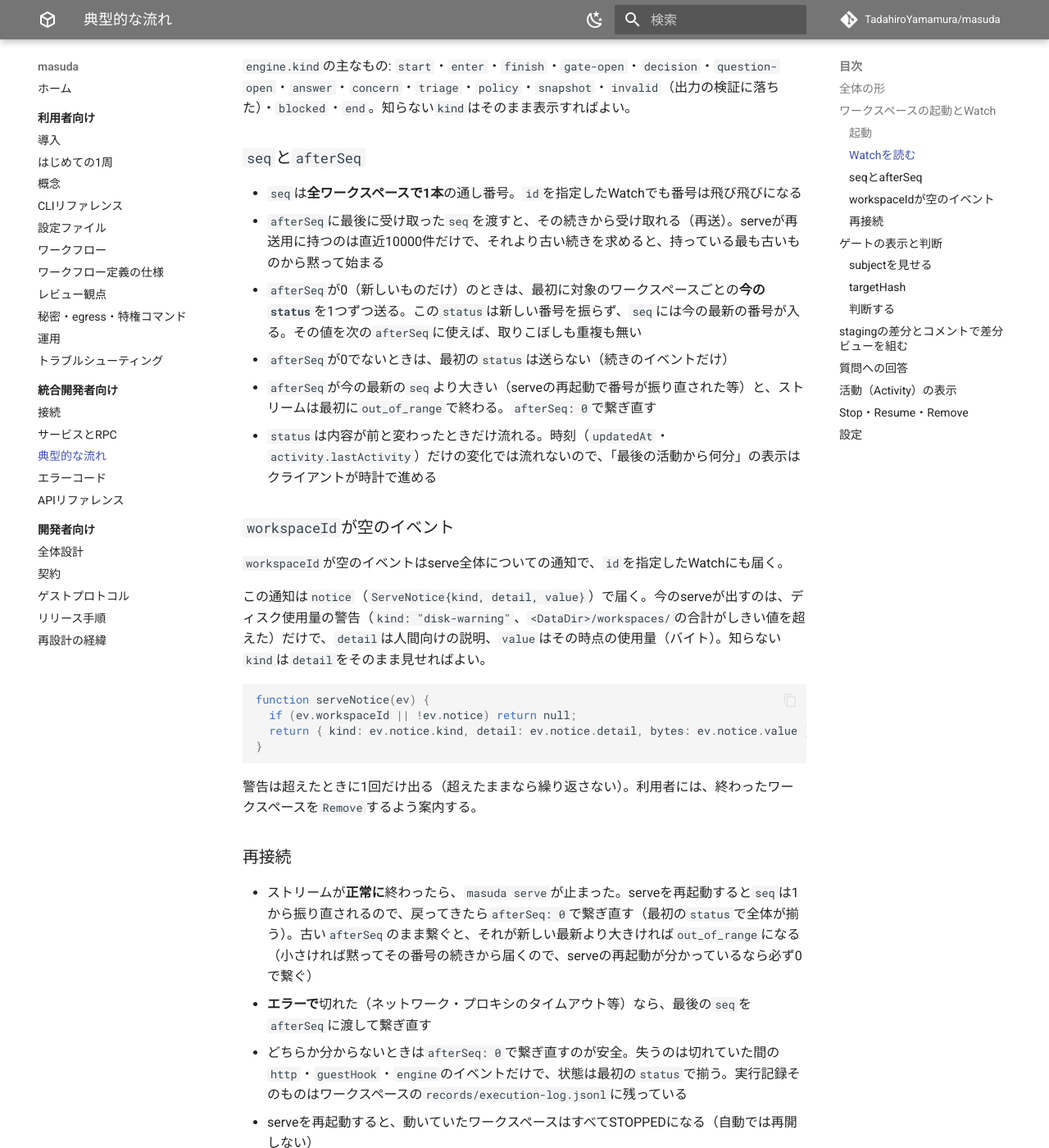
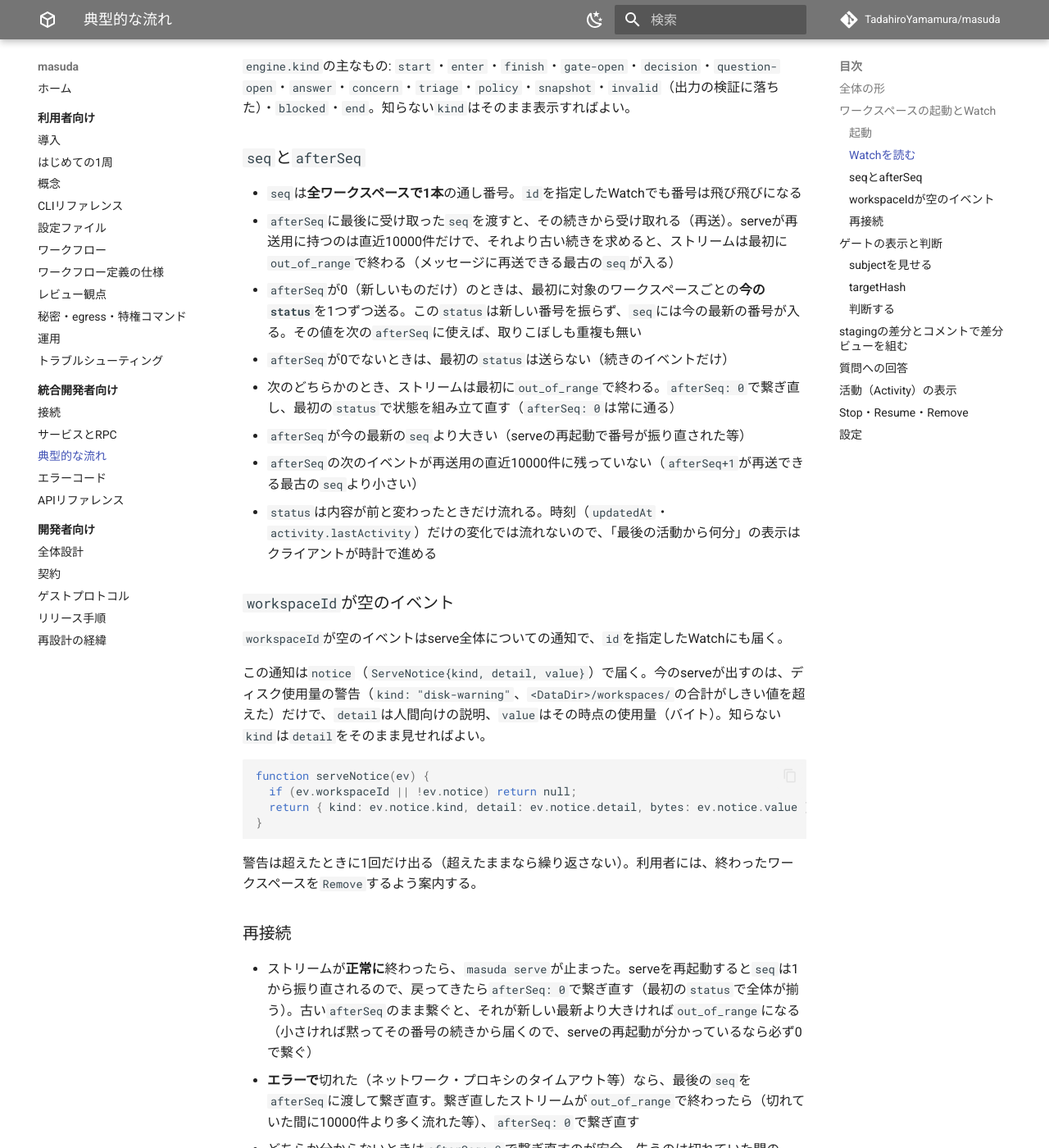
Before and after one commit to TadahiroYamamura/masuda, an MkDocs documentation site: the page built from docs/api/flows.md, in a window 1280 px wide and 1400 px high, scrolled down 2357 px. Shown: the whole window at 82% size. Built offline with MkDocs 1.6.1 and Material for MkDocs 9.7.7, drawn with Linux system fonts in a browser that asks for light colours; comment, search, counter and statistics services are not loaded; the version menu is left out.

Commit message:
docs: 再送バッファより古いafter_seqがOutOfRangeになることを契約・API・設計・利用者向け文書に書く
## 意図

Watchのafter_seqの次のイベントが再送バッファ（直近10000件）に残っていないとき、serveは黙って最古から続けずにOutOfRangeで断るようになった。これに合わせて、振る舞いを書いた文書を直す。docs/api/flows.mdは「持っている最も古いものから黙って始まる」と新しい振る舞いの逆を書いていた。

## 設計上の考慮点

- OutOfRangeの条件を2つ並べて書く。最新のseqより大きいとき、またはafter_seq+1が再送できる最古のseqより小さいとき。境界はafter_seq+1から再送できるかで決めているので、after_seq = 最古-1は通る
- 理由の文に再送できる最古のseqが入ること、クライアントはafter_seq: 0で繋ぎ直して最初のstatusで状態を組み立て直すこと、after_seq: 0は常に通ることを書く
- docs/api/flows.mdの再接続の節に、エラーで切れた後の繋ぎ直しがout_of_rangeで終わったらafterSeq: 0で繋ぎ直すことを足す
- docs/user/operations.mdには、直近10000件より前の番号を--afterに渡すとエラーになるので--after無しで始め直す、と書く
- 名前はファイルごとの書き方に揃える。flows.mdはJSON名（afterSeq）、contracts.md・overview.md・errors.mdはproto名（after_seq）。errors.mdは文書全体でproto名（repo_root等）を使っているので、それに揃える

Co-Authored-By: Claude Opus 5.5 <noreply@anthropic.com>

```diff
--- a/docs/api/flows.md
+++ b/docs/api/flows.md
@@ -68,10 +68,12 @@ Content-Type: application/connect+json
 ### `seq`と`afterSeq`
 
 - `seq`は**全ワークスペースで1本**の通し番号。`id`を指定したWatchでも番号は飛び飛びになる
-- `afterSeq`に最後に受け取った`seq`を渡すと、その続きから受け取れる（再送）。serveが再送用に持つのは直近10000件だけで、それより古い続きを求めると、持っている最も古いものから黙って始まる
+- `afterSeq`に最後に受け取った`seq`を渡すと、その続きから受け取れる（再送）。serveが再送用に持つのは直近10000件だけで、それより古い続きを求めると、ストリームは最初に`out_of_range`で終わる（メッセージに再送できる最古の`seq`が入る）
 - `afterSeq`が0（新しいものだけ）のときは、最初に対象のワークスペースごとの**今の`status`**を1つずつ送る。この`status`は新しい番号を振らず、`seq`には今の最新の番号が入る。その値を次の`afterSeq`に使えば、取りこぼしも重複も無い
 - `afterSeq`が0でないときは、最初の`status`は送らない（続きのイベントだけ）
-- `afterSeq`が今の最新の`seq`より大きい（serveの再起動で番号が振り直された等）と、ストリームは最初に`out_of_range`で終わる。`afterSeq: 0`で繋ぎ直す
+- 次のどちらかのとき、ストリームは最初に`out_of_range`で終わる。`afterSeq: 0`で繋ぎ直し、最初の`status`で状態を組み立て直す（`afterSeq: 0`は常に通る）
+  - `afterSeq`が今の最新の`seq`より大きい（serveの再起動で番号が振り直された等）
+  - `afterSeq`の次のイベントが再送用の直近10000件に残っていない（`afterSeq+1`が再送できる最古の`seq`より小さい）
 - `status`は内容が前と変わったときだけ流れる。時刻（`updatedAt`・`activity.lastActivity`）だけの変化では流れないので、「最後の活動から何分」の表示はクライアントが時計で進める
 
 ### `workspaceId`が空のイベント
@@ -92,7 +94,7 @@ function serveNotice(ev) {
 ### 再接続
 
 - ストリームが**正常に**終わったら、`masuda serve`が止まった。serveを再起動すると`seq`は1から振り直されるので、戻ってきたら`afterSeq: 0`で繋ぎ直す（最初の`status`で全体が揃う）。古い`afterSeq`のまま繋ぐと、それが新しい最新より大きければ`out_of_range`になる（小さければ黙ってその番号の続きから届くので、serveの再起動が分かっているなら必ず0で繋ぐ）
-- **エラーで**切れた（ネットワーク・プロキシのタイムアウト等）なら、最後の`seq`を`afterSeq`に渡して繋ぎ直す
+- **エラーで**切れた（ネットワーク・プロキシのタイムアウト等）なら、最後の`seq`を`afterSeq`に渡して繋ぎ直す。繋ぎ直したストリームが`out_of_range`で終わったら（切れていた間に10000件より多く流れた等）、`afterSeq: 0`で繋ぎ直す
 - どちらか分からないときは`afterSeq: 0`で繋ぎ直すのが安全。失うのは切れていた間の`http`・`guestHook`・`engine`のイベントだけで、状態は最初の`status`で揃う。実行記録そのものはワークスペースの`records/execution-log.jsonl`に残っている
 - serveを再起動すると、動いていたワークスペースはすべてSTOPPEDになる（自動では再開しない）
 
```
Also changed, not shown: docs/api/errors.md (+2 -2 lines), docs/design/contracts.md (+1 -1 lines), docs/design/overview.md (+2 -2 lines), docs/user/operations.md (+1 -1 lines).
